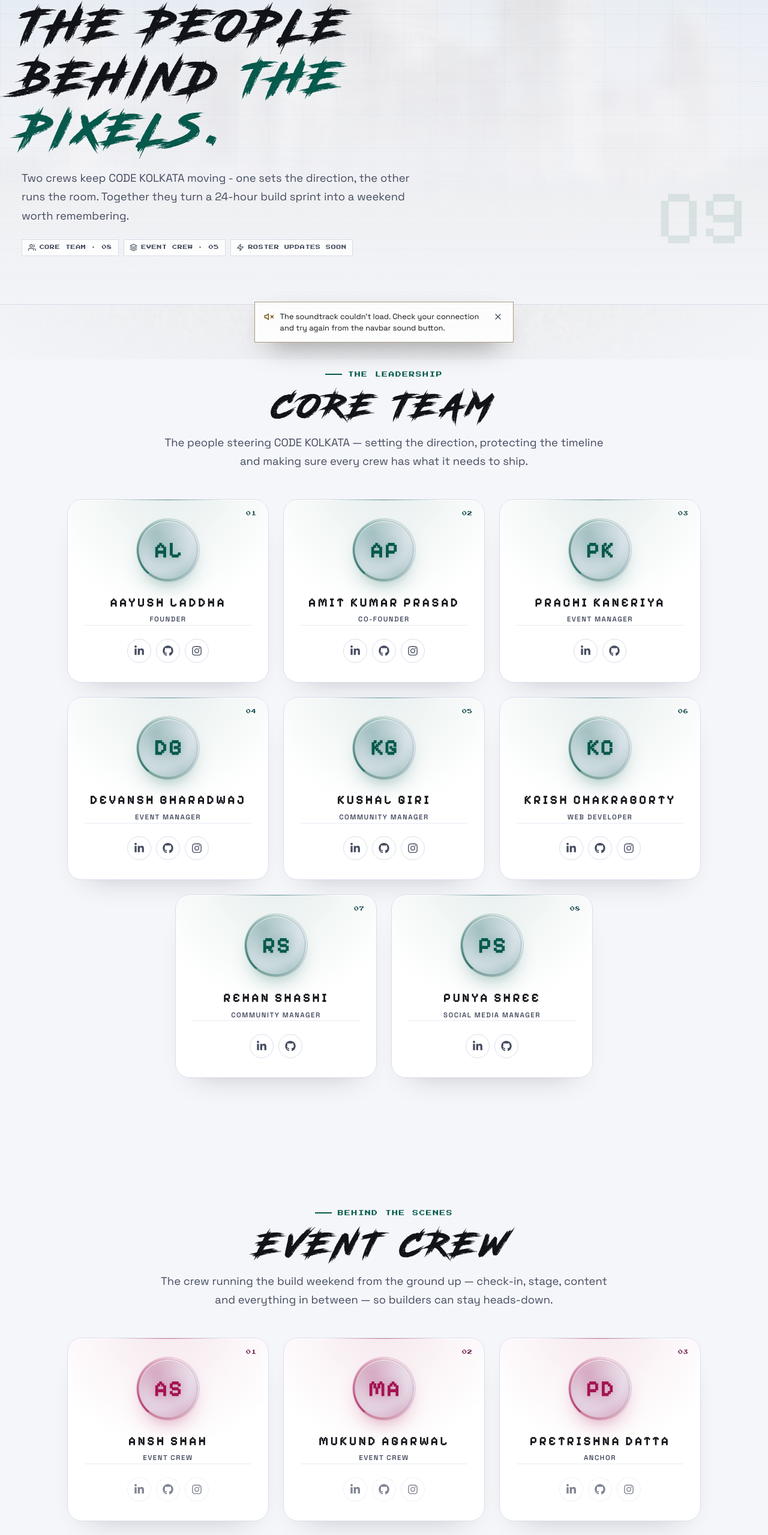
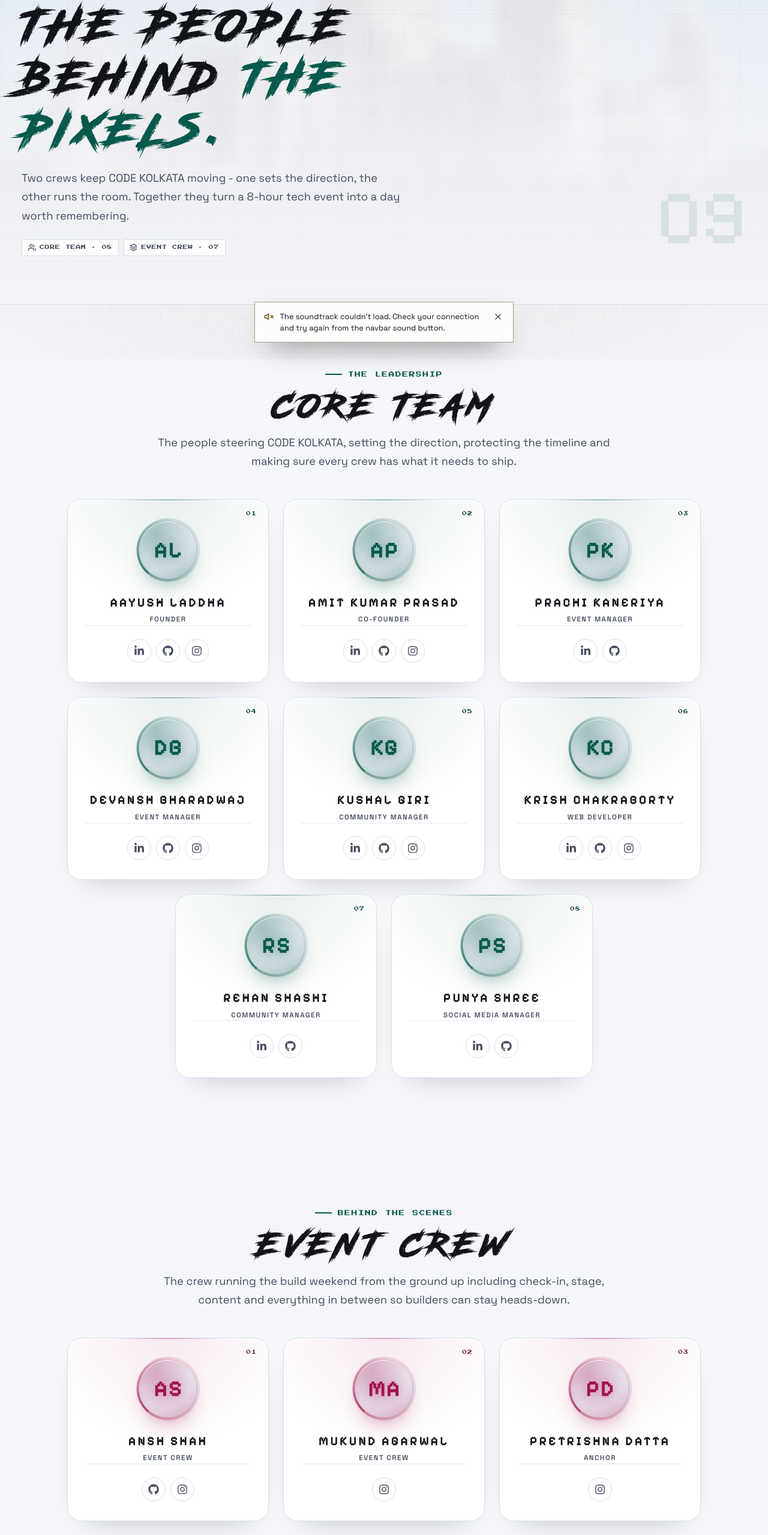
Before and after one commit to Bug-Busters-Community/code-kolkata, a React (Vite) app in the folder frontend/: page /team in a window 1280 px wide. Shown: the part 201-2760 px from the top of the page at 60% size. Built offline with nearby package versions, Linux system fonts and the light colour scheme.

Commit message:
Completed team page

```diff
--- a/frontend/src/data/team.js
+++ b/frontend/src/data/team.js
@@ -96,36 +96,50 @@ export const eventCrew = [
     id: "crew-01",
     name: "Ansh Shah",
     designation: "Event Crew",
-    socials: { linkedin: null, github: null, instagram: null },
+    socials: { linkedin: null, github: "https://github.com/anshshaw044-tech", instagram: "https://www.instagram.com/anshshah228" },
+    hiddenSocials: ["linkedin"],
   },
   {
     id: "crew-02",
     name: "Mukund Agarwal",
     designation: "Event Crew",
-    socials: { linkedin: null, github: null, instagram: null },
+    socials: { linkedin: null, github: null, instagram: "https://www.instagram.com/itz_mukund.05" },
+    hiddenSocials: ["linkedin", "github"],
   },
   {
     id: "crew-03",
     name: "Pretrishna Datta",
     designation: "Anchor",
-    socials: { linkedin: null, github: null, instagram: null },
+    socials: { linkedin: null, github: null, instagram: "https://www.instagram.com/urpriti_datta" },
+    hiddenSocials: ["linkedin", "github"],
   },
   {
     id: "crew-04",
     name: "Monish Sethi",
     designation: "Event Crew",
+    socials: { linkedin: null, github: null, instagram: "https://www.instagram.com/monishsethi28/" },
+    hiddenSocials: ["linkedin", "github"],
   },
   {
     id: "crew-05",
     name: "Aishi Biswas",
     designation: "Event Crew",
-    socials: { linkedin: null, github: null, instagram: null },
+    socials: { linkedin: null, github: null, instagram: "https://www.instagram.com/_aisshi" },
+    hiddenSocials: ["linkedin", "github"],
   },
   {
     id: "crew-06",
+    name: "Sanjukta Jana",
+    designation: "Event Crew",
+    socials: { linkedin: null, github: null, instagram: "https://www.instagram.com/sangyuktaj" },
+    hiddenSocials: ["linkedin", "github"],
+  },
+  {
+    id: "crew-07",
     name: "Kailash Yadav",
     designation: "Event Crew",
-    socials: { linkedin: null, github: null, instagram: null },
+    socials: { linkedin: "https://www.linkedin.com/in/kailash-yadav-20a948426", github: null, instagram: "https://www.instagram.com/kailashyadav9007" },
+    hiddenSocials: ["github"],
   }
 ];
 
@@ -135,7 +149,7 @@ export const teamSections = [
     eyebrow: "The leadership",
     title: "Core Team",
     description:
-      "The people steering CODE KOLKATA — setting the direction, protecting the timeline and making sure every crew has what it needs to ship.",
+      "The people steering CODE KOLKATA, setting the direction, protecting the timeline and making sure every crew has what it needs to ship.",
     accent: "primary",
     members: coreTeam,
   },
@@ -144,7 +158,7 @@ export const teamSections = [
     eyebrow: "Behind the scenes",
     title: "Event Crew",
     description:
-      "The crew running the build weekend from the ground up — check-in, stage, content and everything in between — so builders can stay heads-down.",
+      "The crew running the build weekend from the ground up including check-in, stage, content and everything in between so builders can stay heads-down.",
     accent: "secondary",
     members: eventCrew,
   },
--- a/frontend/src/pages/Team.jsx
+++ b/frontend/src/pages/Team.jsx
@@ -17,11 +17,10 @@ export default function Team() {
             behind <span className="accent">the pixels.</span>
           </>
         }
-        description="Two crews keep CODE KOLKATA moving - one sets the direction, the other runs the room. Together they turn a 24-hour build sprint into a weekend worth remembering."
+        description="Two crews keep CODE KOLKATA moving - one sets the direction, the other runs the room. Together they turn a 8-hour tech event into a day worth remembering."
         chips={[
           { label: "Core Team · 08", icon: "users" },
-          { label: "Event Crew · 05", icon: "layers" },
-          { label: "Roster updates soon", icon: "spark" },
+          { label: "Event Crew · 07", icon: "layers" }
         ]}
       />
 
```
